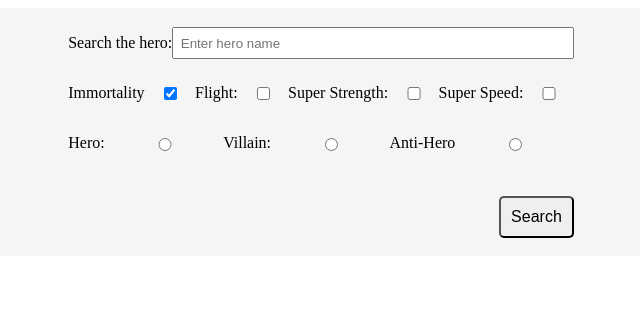
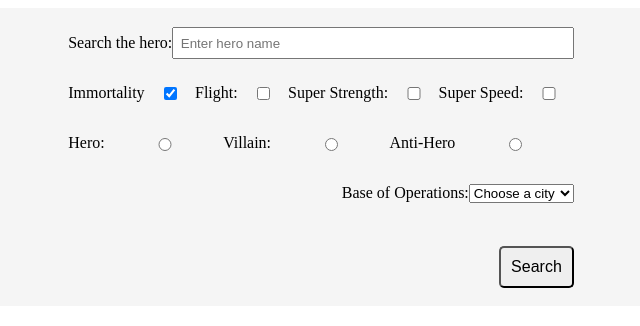
Before and after one commit to laxatzi/js_projects-basic, a plain HTML site: page searchExample.html in a window 1280 px wide. Shown: the whole page, without its empty margins (319-959 px from the left). Drawn offline with Linux system fonts and the light colour scheme.

Commit message:
add select drop-down list to searchExample.html file

```diff
--- a/searchExample.html
+++ b/searchExample.html
@@ -71,6 +71,17 @@
             <input type="radio" name="radio_type" value="Anti-Hero">
          </li>
          <li class="form_row">
+            <label for="city" class="break">Base of Operations:</label>
+            <select name="city" id="city">
+               <option value="" selected>Choose a city</option>
+               <option value="Metropolis">Metropolis</option>
+               <option value="Gotham City">Gotham City</option>
+               <option value="Keystone City">Keystone City</option>
+               <option value="Coast City">Coast City</option>
+               <option value="Star City">Star City</option>
+            </select>
+         </li>
+         <li class="form_row">
            <button type="submit" name="button">Search</button>
          </li>
       </ul>
```
